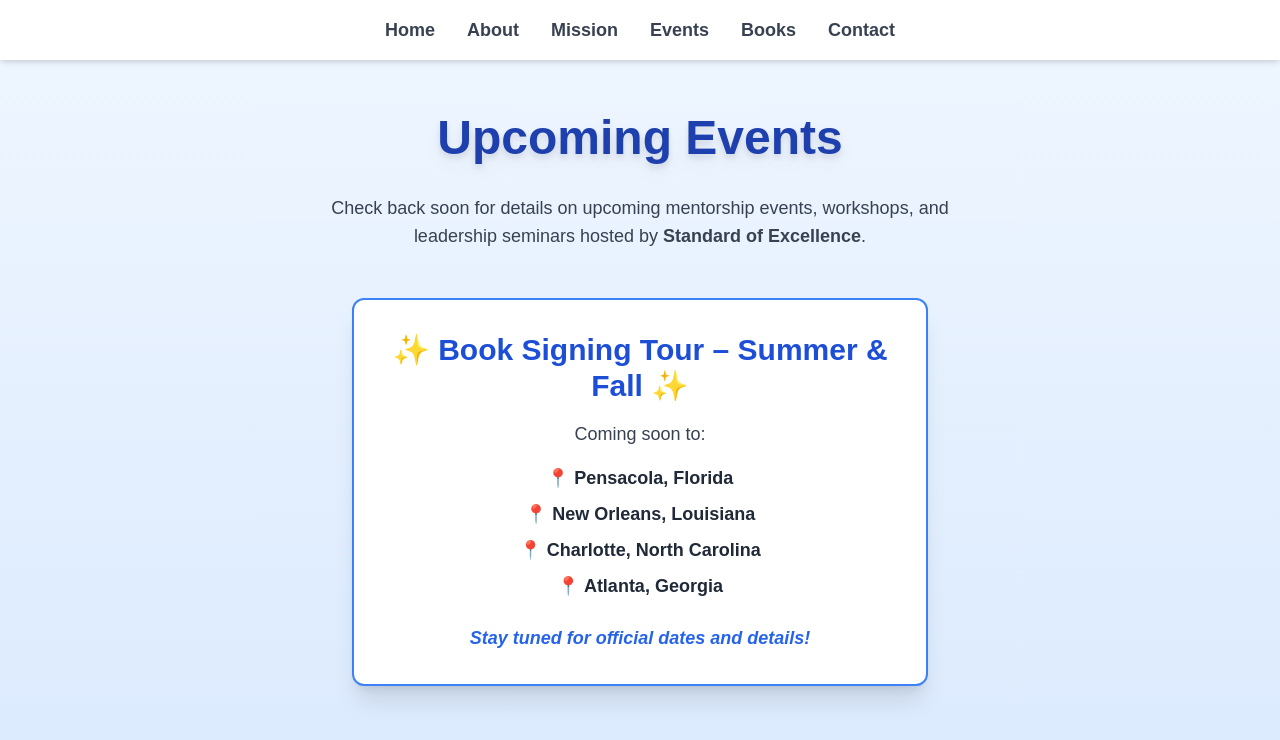
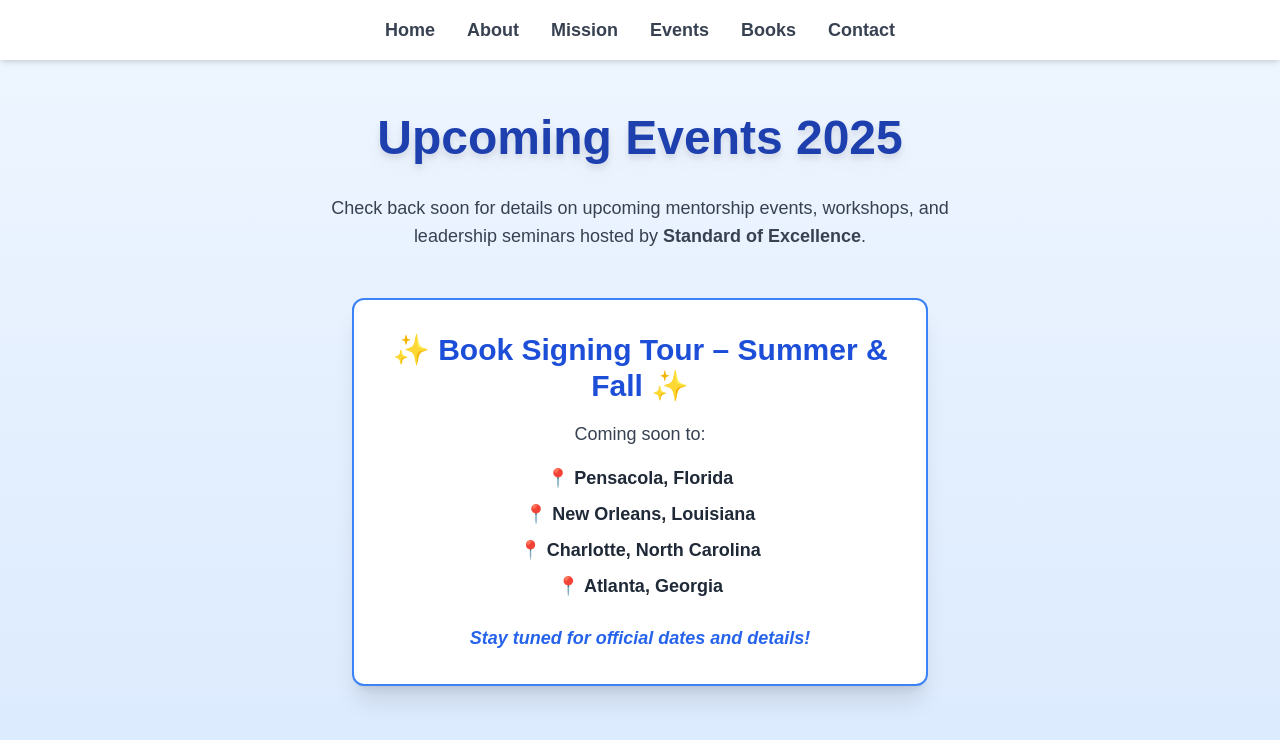
Before and after one commit to JesseSmith3rd/StandardOfExcellence, a Next.js app: page /events in a window 1280 px wide. Shown: the top 740 px of the page. Built offline with nearby package versions, Linux system fonts and the light colour scheme.

Commit message:
update entier application

```diff
--- a/app/events/page.tsx
+++ b/app/events/page.tsx
@@ -2,7 +2,7 @@ export default function EventsPage() {
   return (
     <div className="min-h-screen flex flex-col items-center justify-center bg-gradient-to-b from-blue-50 to-blue-100 p-6 text-center">
       <h1 className="text-5xl font-bold text-blue-800 mb-8 drop-shadow-lg">
-        Upcoming Events
+        Upcoming Events 2025
       </h1>
 
       <p className="text-lg text-gray-700 max-w-2xl mb-12">
```
